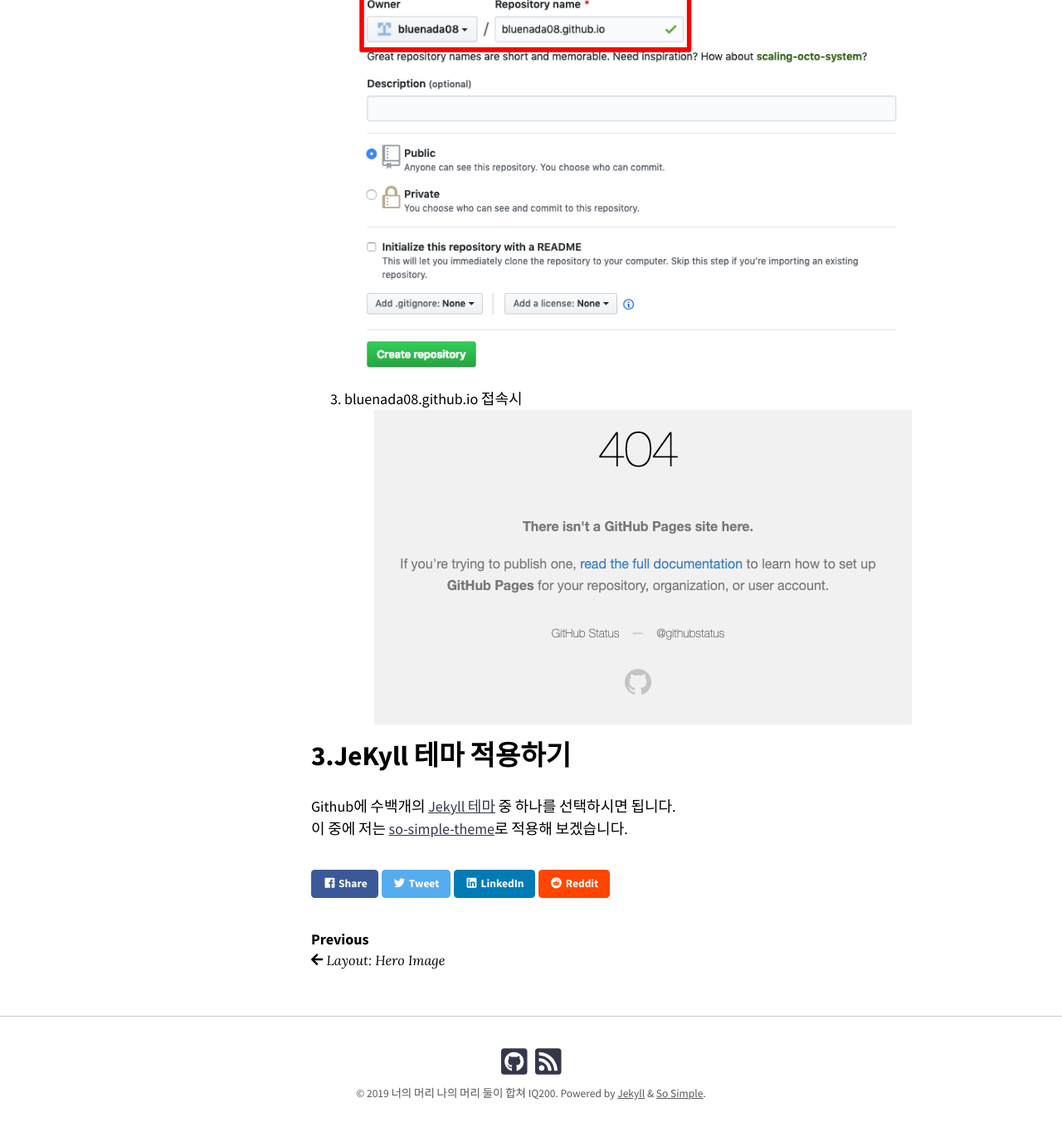
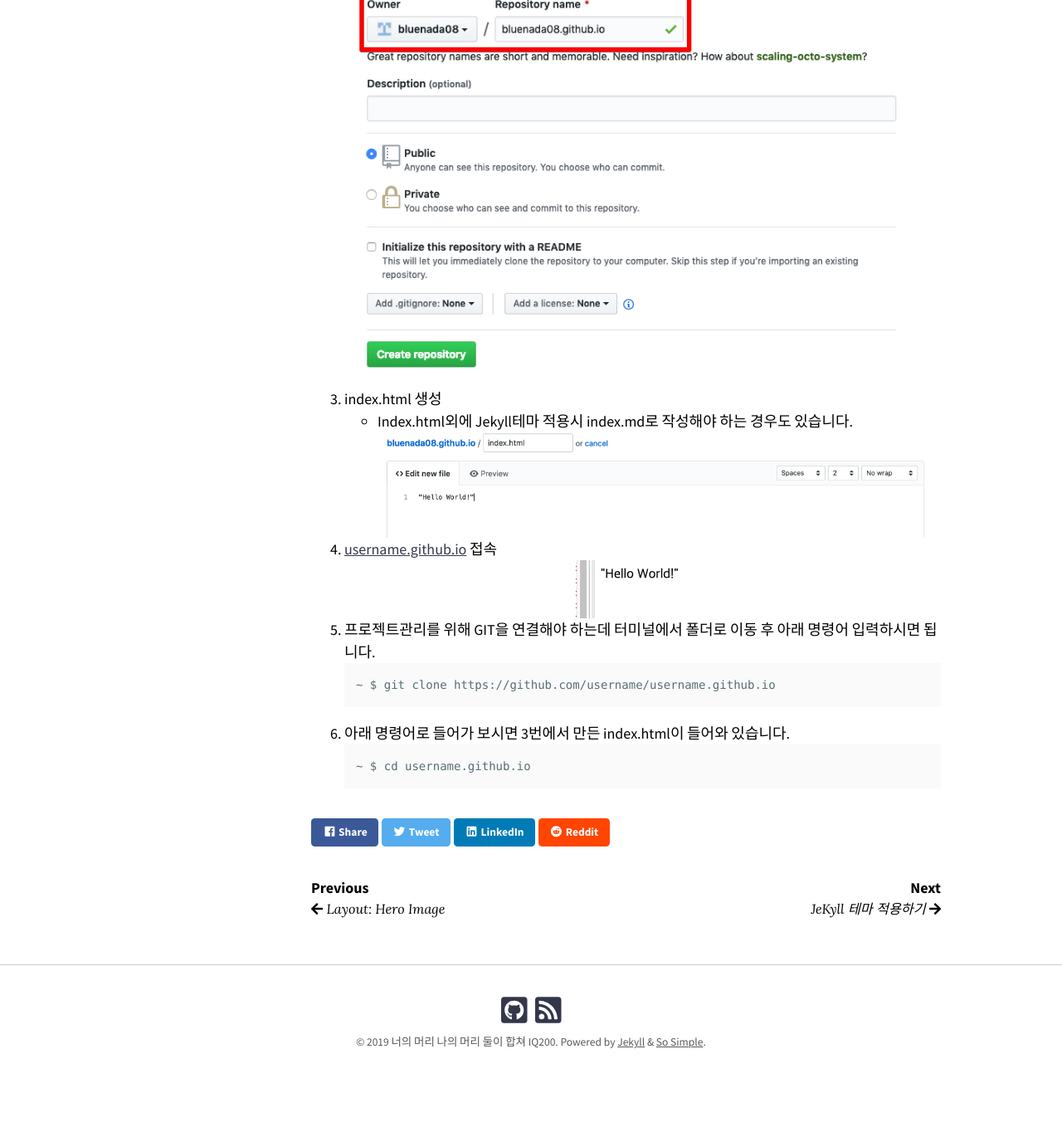
Before and after one commit to bluenada/bluenada.github.io, a Jekyll site: the page built from _posts/2019-03-11-githubBlogInit.md, in a window 1280 px wide and 1400 px high, scrolled down 1991 px. Shown: the top 1364 px of the window at 83% size. Built offline with Jekyll 4.4.1, drawn with Linux system fonts in a browser that asks for light colours; nearby versions of some CDN libraries; after the commit the page ends 3330 px from its top, so only the background shows below that; some of the changed text lies outside the part shown.

Commit message:
modify gitblog

````diff
--- a/_config.yml
+++ b/_config.yml
@@ -105,7 +105,7 @@ defaults:
 # Site Author
 author:
   name: 박지웅
-  picture: /images/michael-rose-photo.jpg
+  picture: /images/profile.jpg
   email:
   twitter:
   links:
--- a/_posts/2019-03-11-githubBlogInit.md
+++ b/_posts/2019-03-11-githubBlogInit.md
@@ -27,11 +27,18 @@ title: GitHub 블로그 만들기를 위한 GitHub 블로그 포스트
 2.  Repository 생성
 ![image-center]({{ '/images/repository1.png' | absolute_url }}){: .align-center}
 ![image-center]({{ '/images/repository2.png' | absolute_url }}){: .align-center}
-<span style="color:red">&#42;Repository이름과 GitPage의 이름은 동일해야 한다.</span>
+<span style="color:red">&#42;Repository이름과 GitPage의 이름은 동일해야 합니다.</span>
 ![image-center]({{ '/images/repository3.png' | absolute_url }}){: .align-center}
-3. bluenada08.github.io 접속시
-![image-center]({{ '/images/repository4.png' | absolute_url }}){: .align-center}
-
-# 3.JeKyll 테마 적용하기
-Github에 수백개의 [Jekyll 테마](https://github.com/topics/jekyll-theme) 중 하나를 선택하시면 됩니다.<br>
-이 중에 저는 [so-simple-theme](https://github.com/mmistakes/so-simple-theme)로 적용해 보겠습니다.
+3. index.html 생성
+* Index.html외에 Jekyll테마 적용시 index.md로 작성해야 하는 경우도 있습니다.
+![image-center]({{ '/images/repository10.png' | absolute_url }}){: .align-center}
+4. [username.github.io](https://bluenada08.github.io) 접속
+![image-center]({{ '/images/repository11.png' | absolute_url }}){: .align-center}
+5. 프로젝트관리를 위해 GIT을 연결해야 하는데 터미널에서  폴더로 이동 후 아래 명령어 입력하시면 됩니다.<br>
+```
+~ $ git clone https://github.com/username/username.github.io
+```
+6. 아래 명령어로 들어가 보시면 3번에서 만든 index.html이 들어와 있습니다.
+```
+~ $ cd username.github.io
+```
````
Also changed, not shown: _posts/2019-03-28-jekyll.md (added, +8 -0 lines), images/profile.JPG (added), images/repository10.png (added), images/repository11.png (added).
